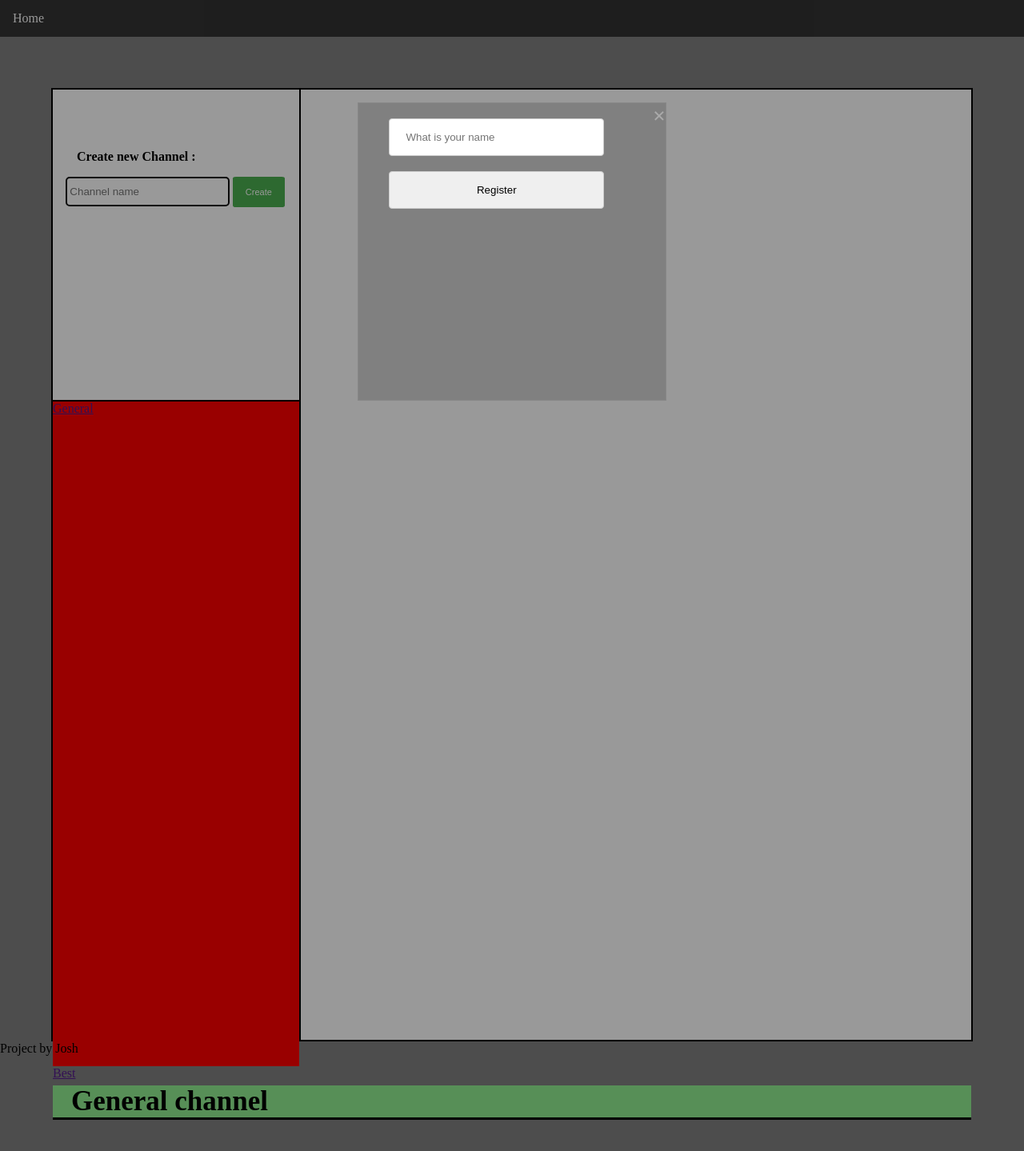
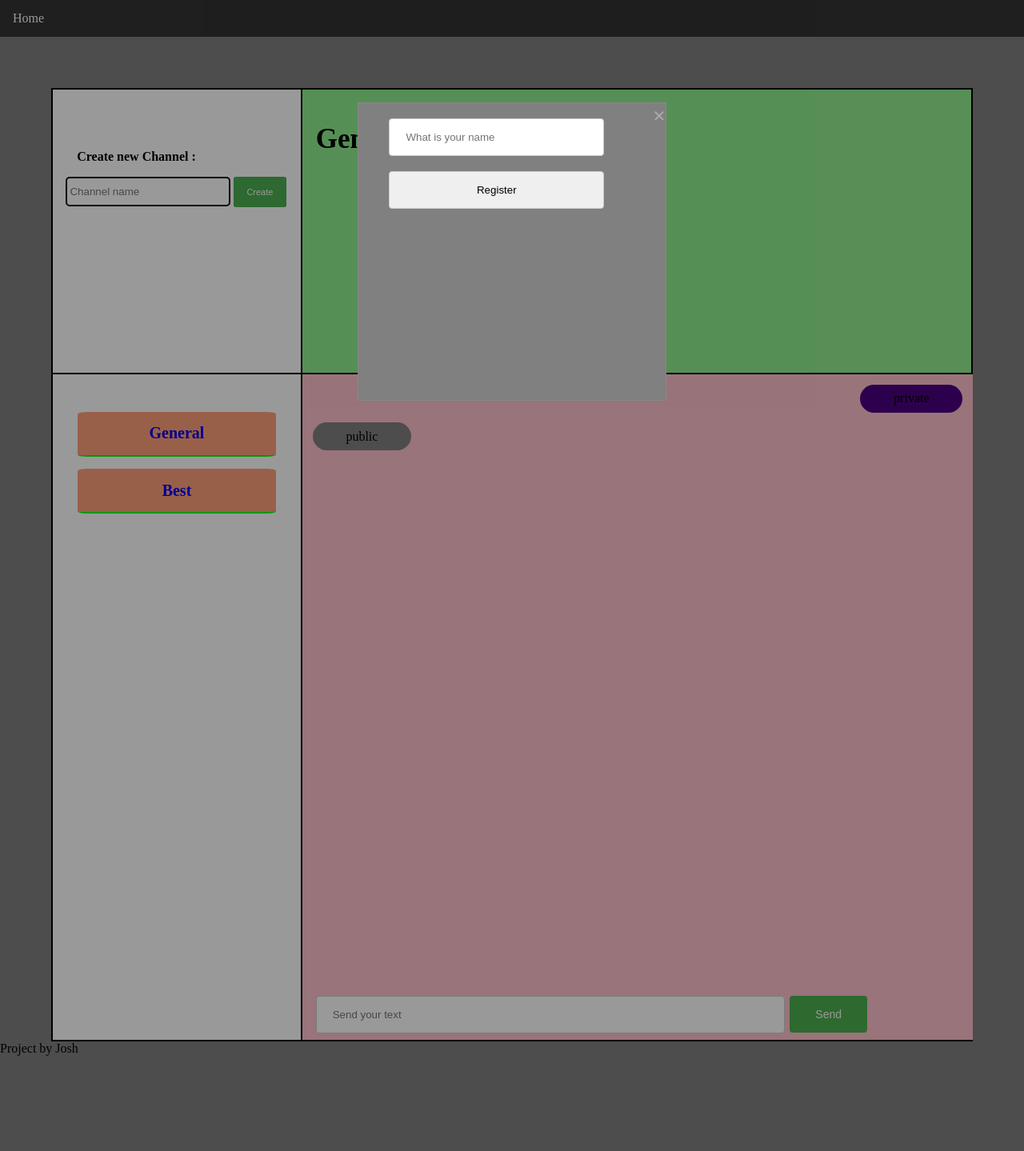
Before and after one commit to Josh596/Flack-project, a Flask app: page / in a window 1280 px wide. Shown: the top 1439 px of the page at 80% size. Run offline with Flask 2, Linux system fonts and the light colour scheme; some libraries are stand-ins or nearby versions.

Commit message:
Started working on chat template

```diff
--- a/static/styles.css
+++ b/static/styles.css
@@ -41,25 +41,27 @@ background-color: white;
 height: 100%;
 width: 100%;
 display: inline-grid;
-grid-template-rows: 20% 80%;
+grid-template-rows: 30% 70%;
 grid-template-columns: 27% 73%;
 }
 
 .item1{
-border-right: 2px solid black;
 grid-column-start: 1;
 grid-column-end: 2;
-grid-row-start: 1;
-grid-row-end: 3;
+grid-row: 1/2;
+border-bottom: 2px solid black;
 }
-.item{
-  height: 100%;
-  width: 100%;
-}
+
 .item2{
 background-color: lightgreen;
 grid-column: 2/3;
-border-bottom: 3px solid black;
+border-bottom: 2px solid black;
+border-left: 2px solid black;
+}
+.item4{
+  grid-row: 2/3;
+  height: 100%;
+  width: 100%;
 }
 
 
@@ -67,7 +69,6 @@ border-bottom: 3px solid black;
 
 padding-left: 5%;
 padding-bottom: 5%;
-border-bottom: 2px solid black;
 height: 30%;
 
 }
@@ -112,6 +113,7 @@ margin-top: 5%;
 background-color: pink;
 position: relative;
 width: 100%;
+border-left: 2px solid black;
 overflow-y: scroll;
 }
 
@@ -202,11 +204,50 @@ float: none;
 margin-left: 10%;
 }
 .channel_list{
-  height: 70%;
+  height: 100%;
   width: 100%;
-  background-color: red;
+
+
 }
 .user_channel{
+  width: 100%;
   height: 100%;
-  width: 100%;
+  padding-top: 10% ;
 }
+
+.channels{
+  text-decoration: none;
+  font-size: 20px;
+  font-weight: bold;
+  display: block;
+  padding-top: 5%;
+  padding-bottom: 5%;
+  border-bottom: 2px solid lime;
+  margin-right: 10%;
+  margin-left: 10%;
+  border-radius: 5%;
+  margin-top: 5%;
+  background-color: lightsalmon;
+  text-align: center;
+}
+.channels:hover{
+  background-color: greenyellow;
+}
+.message-box{
+  display: inline-block;
+  margin-top: 1.5%;
+  padding: 1% 5%;
+  box-sizing: border-box;
+  border-radius: 22px ;
+}
+.private{
+  background-color: indigo;
+  float: right;
+  margin-right: 1.5%;
+}
+.public{
+  background-color: grey;
+  float:left;
+  clear: right;
+  margin-left: 1.5%;
+}
--- a/templates/layout.html
+++ b/templates/layout.html
@@ -38,16 +38,19 @@
            <button class="submit_channel" type="submit">Create</button>
          </form>
       </div>
-
+    </div>
+  <div class="item4">
       <div class="channel_list">
-        {% for channel in channels %}
         <div class = 'user_channel'>
-             <a id="channels" href = "" >{{ channel }}</a>
+          {% for channel in channels %}
+             <a class="channels" href = "#" >{{channel}}</a>
+             {% endfor %}
         </div>
 
         </div>
-        {% endfor %}
+
       </div>
+
 
 
   <div class="item2">
@@ -55,6 +58,8 @@
   </div>
 
   <div class="item3">
+    <div class="message-box private">private</div>
+    <div class="message-box public">public</div>
     <div class="input_message">
       <input class="message_form" placeholder="Send your text" autofocus='off' autocomplete="off">
       <button type="submit" class="submit_message">Send</button>
```
